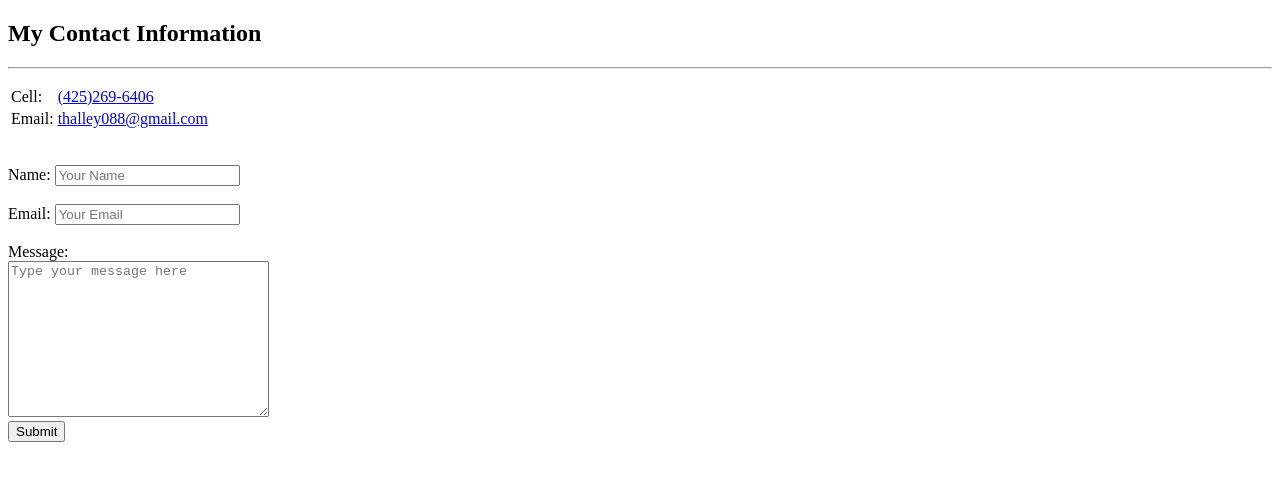
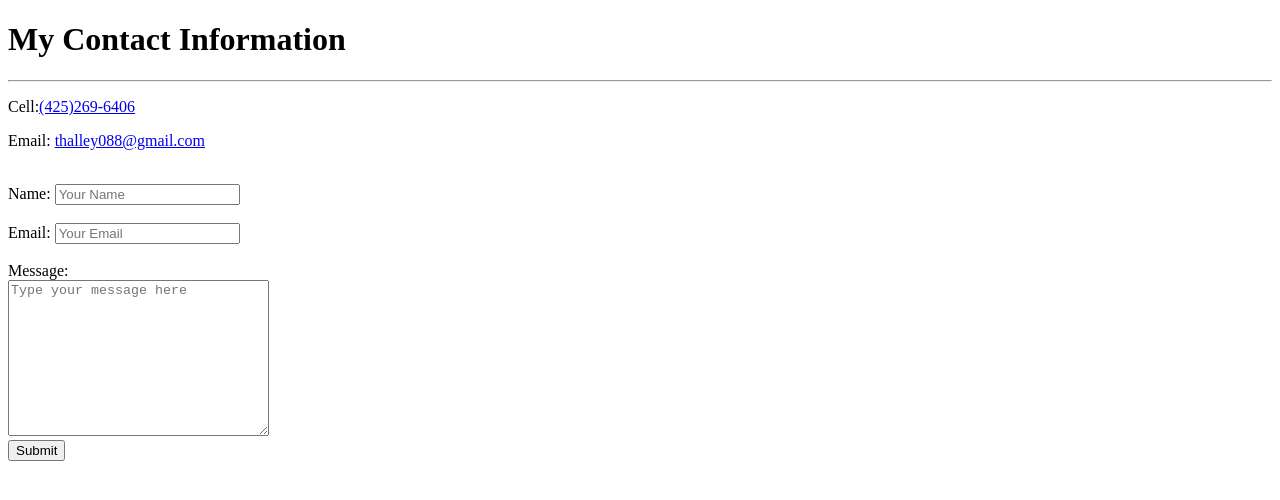
Before and after one commit to thalley088/cv, a plain HTML site: page Contact.html in a window 1280 px wide. Drawn offline with Linux system fonts and the light colour scheme.

Commit message:
Update Contact.html

```diff
--- a/Contact.html
+++ b/Contact.html
@@ -1,24 +1,15 @@
 <!DOCTYPE html>
-<html lang="en" dir="ltr">
+<html>
   <head>
     <meta charset="utf-8">
     <title>Contact Me</title>
+    <link rel="stylesheet" href=css/styles.css">
   </head>
   <body>
-    <h2>My Contact Information</h2>
+    <h1>My Contact Information</h1>
     <hr>
-    <P>
-      <table>
-      <tr>
-        <td>Cell:</td>
-        <td><a href=tel:4252696406>(425)269-6406</a></td>
-      </tr>
-      <tr>
-        <td>Email:</td>
-        <td><a href=mailto:thalley088@gmail.com>thalley088@gmail.com</a></td>
-      </tr>
-      </table>
-    </P>
+                                               <p>Cell:<a href=tel:4252696406>(425)269-6406</a></p>
+                                               <p>Email: <a href=mailto:thalley088@gmail.com>thalley088@gmail.com</a></p>
 <br>
     <form action="mailto:jobsonlyht@gmail.com" method="post" enctype="text/plain">
       <label>Name:</label>
```
